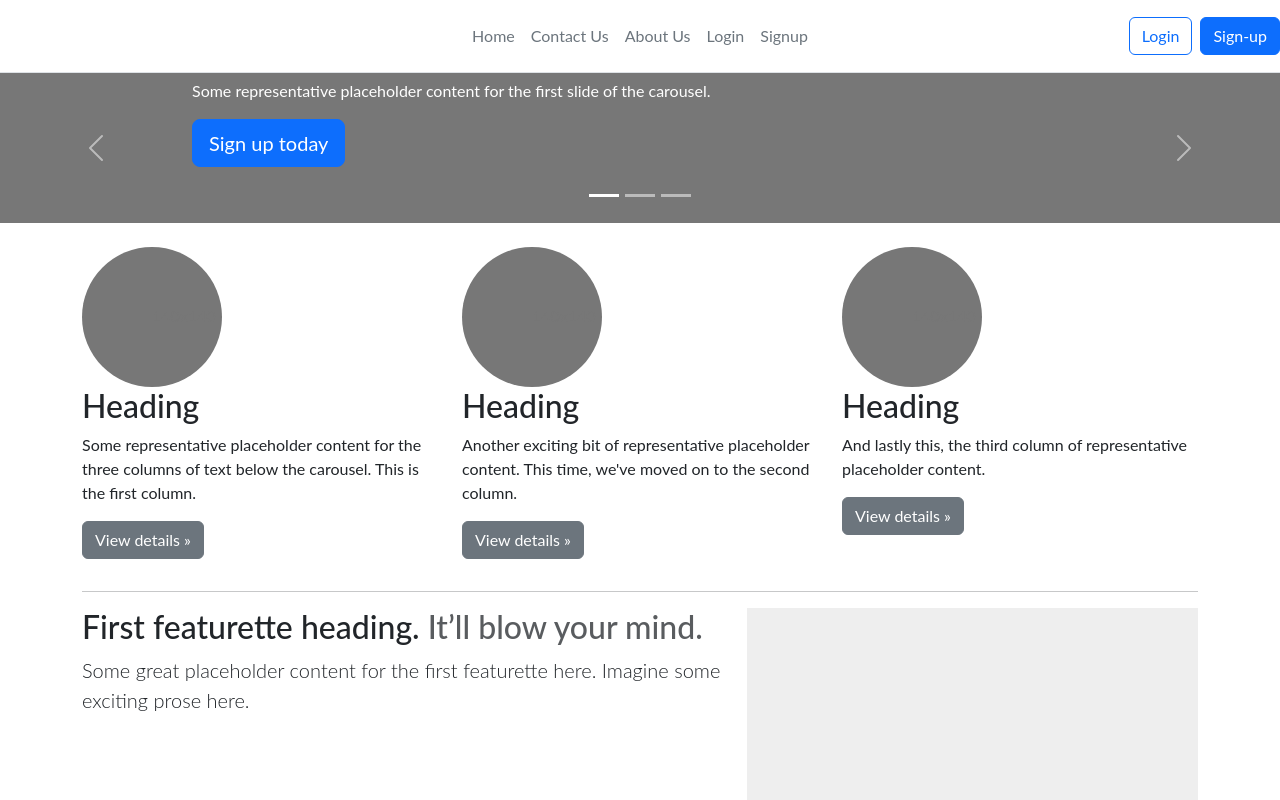
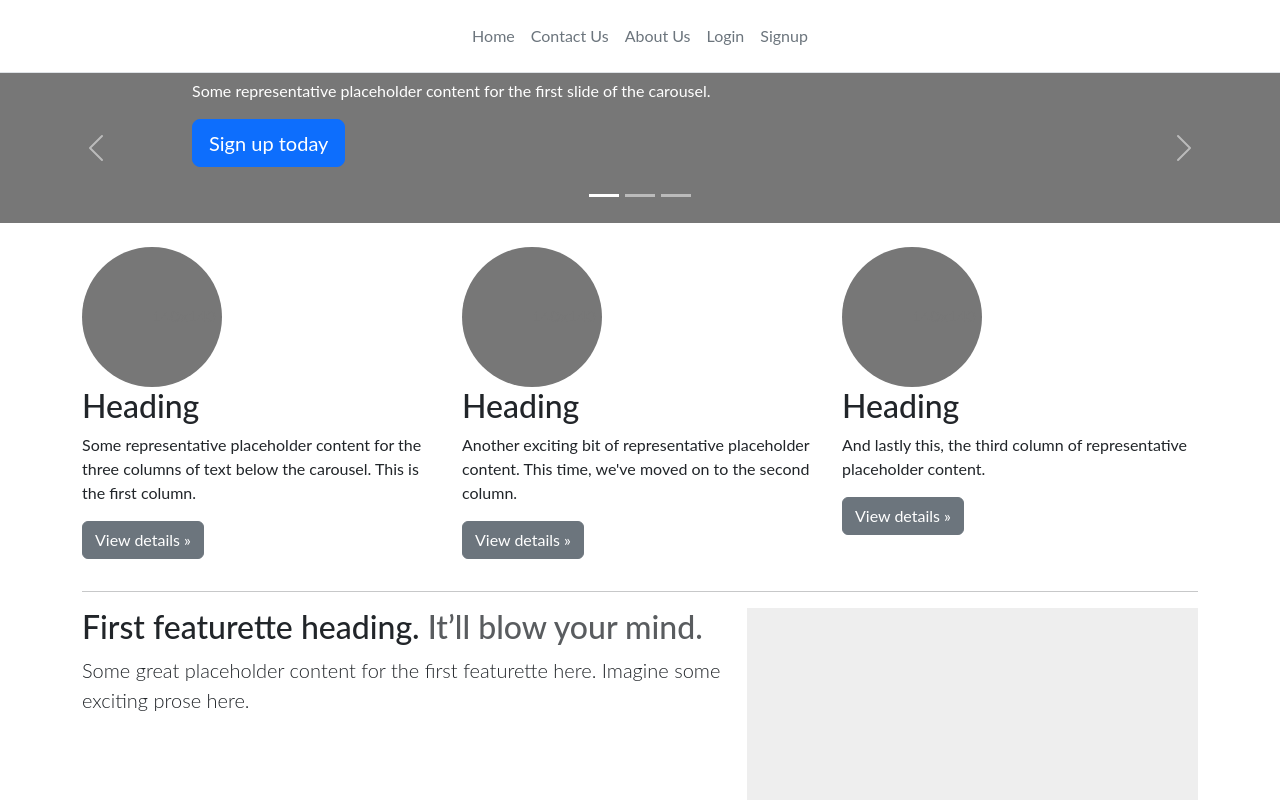
Before and after one commit to truewebmakers/supportTicketFrontend, a React (Create React App) app: page / in a window 1280 px wide. Shown: the top 800 px of the page. Built offline with nearby package versions, Linux system fonts and the light colour scheme.

Commit message:
login and register working1

```diff
--- a/src/components/layouts/Header.js
+++ b/src/components/layouts/Header.js
@@ -19,8 +19,8 @@ export default function Header() {
       </ul>
 
       <div className="col-md-3 text-end">
-        <button type="button" className="btn btn-outline-primary me-2">Login</button>
-        <button type="button" className="btn btn-primary">Sign-up</button>
+        {/* <button type="button" className="btn btn-outline-primary me-2">Login</button> */}
+        {/* <button type="button" className="btn btn-primary">Sign-up</button> */}
       </div>
     </header>
   );
```
